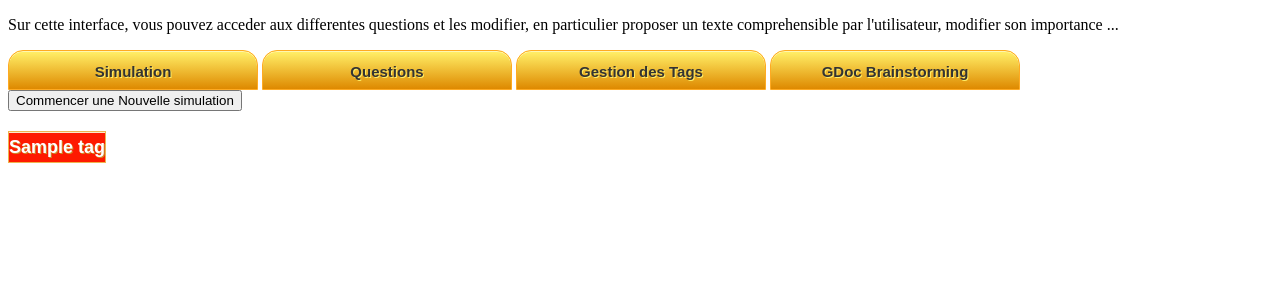
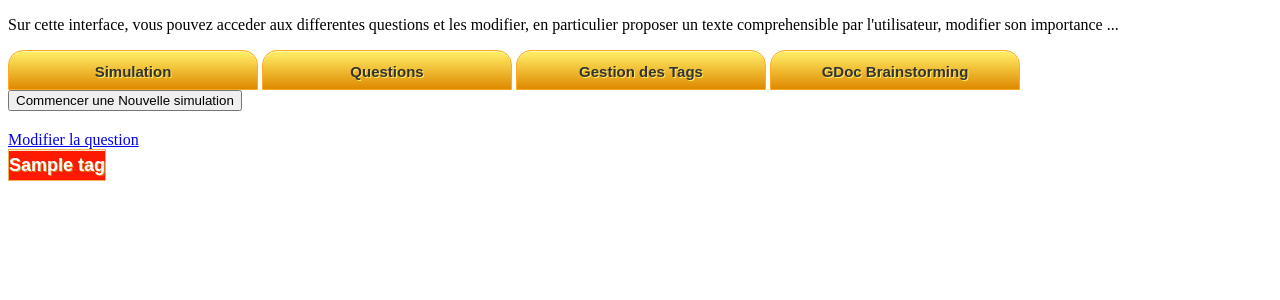
Before and after one commit to clement91190/coheal-questiontree, a Flask app: template questiontree/server/templates/simulate.html in a window 1280 px wide. Shown: the top 300 px of the page. Run offline with Flask 2, Linux system fonts and the light colour scheme; the template is opened without the code that fills it: most values are stand-ins (such as "Sample title", 1, 10 or a date in 2020); some libraries are stand-ins or nearby versions.

Commit message:
adding link to modify question in simulation

```diff
--- a/questiontree/server/templates/question_simulate_template.html
+++ b/questiontree/server/templates/question_simulate_template.html
@@ -1,5 +1,5 @@
 <h2> {{q.question_text}} </h2>
-
+<a href='/modifyone?id={{q.id}}'> Modifier la question </a>
 <div class="answers">
     {% for i, a in enumerate(q.answer_choices) %}
     <button onclick="return answer('{{q.id}}', {{i}})"> {{a}} </button>
```
